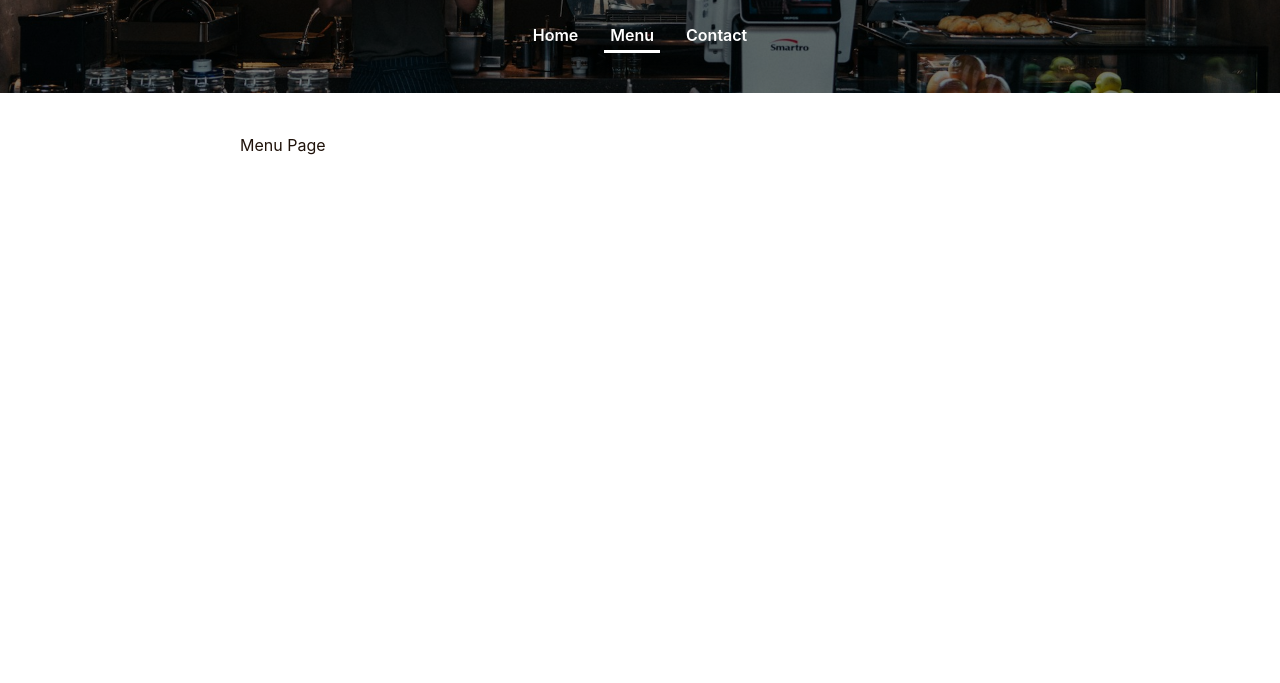
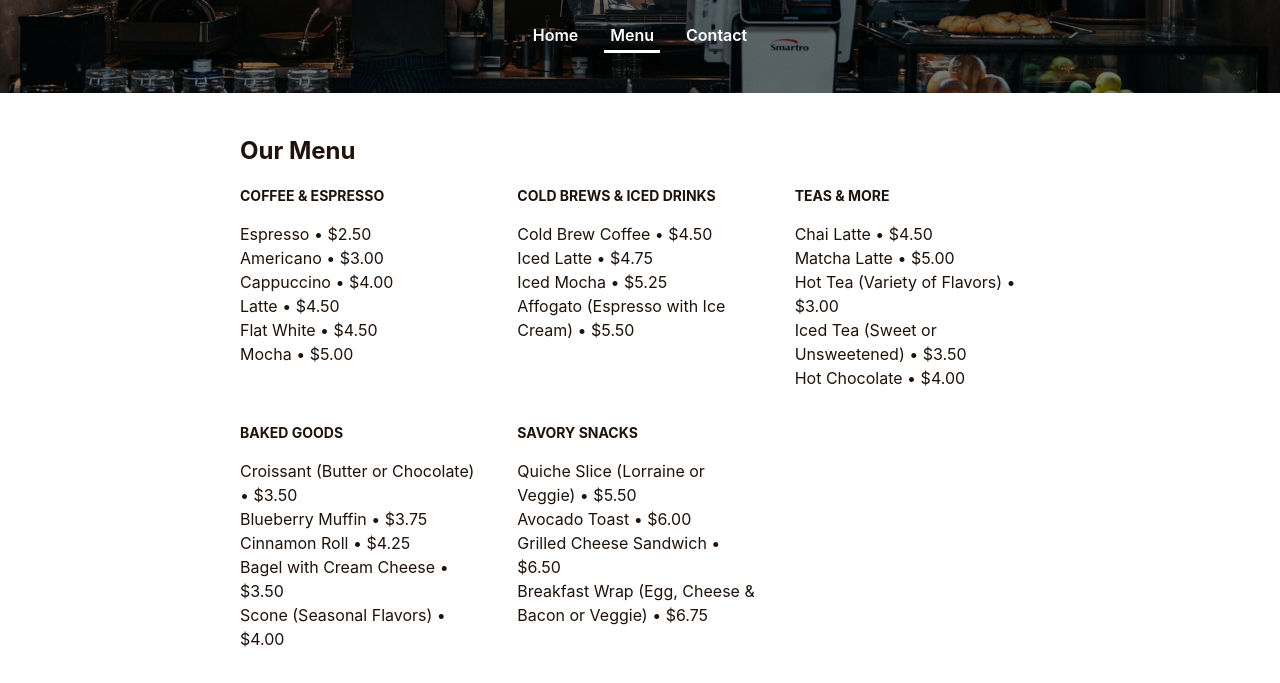
Before and after one commit to jsklcodes/restaurant-page-top, a website built with webpack: page src/template.html in a window 1280 px wide. Both pictures are taken after a click on the button "Menu". Shown: the part 107-790 px from the top of the page. Built offline with nearby package versions, Linux system fonts and the light colour scheme.

Commit message:
Create menu content
This commit keeps the changes to create the menu content, as well style
it.

```diff
--- a/src/index.css
+++ b/src/index.css
@@ -104,3 +104,24 @@ img {
   font-size: 1.8rem;
   opacity: 0.9;
 }
+
+/* MARK: Menu */
+.menu__title {
+  margin-bottom: 1.6rem;
+}
+
+.menu__group {
+  display: grid;
+  grid-template-columns: repeat(auto-fit, minmax(24rem, 1fr));
+  gap: 3.2rem;
+}
+
+.menu__subtitle {
+  font-size: 1.4rem;
+  text-transform: uppercase;
+  margin-bottom: 1.6rem;
+}
+
+.menu__list {
+  list-style: none;
+}
--- a/src/pages/Menu.js
+++ b/src/pages/Menu.js
@@ -1,3 +1,80 @@
+export const menuCategories = [
+  {
+    title: 'Coffee & Espresso',
+    items: [
+      'Espresso • $2.50',
+      'Americano • $3.00',
+      'Cappuccino • $4.00',
+      'Latte • $4.50',
+      'Flat White • $4.50',
+      'Mocha • $5.00',
+    ],
+  },
+  {
+    title: 'Cold Brews & Iced Drinks',
+    items: [
+      'Cold Brew Coffee • $4.50',
+      'Iced Latte • $4.75',
+      'Iced Mocha • $5.25',
+      'Affogato (Espresso with Ice Cream) • $5.50',
+    ],
+  },
+  {
+    title: 'Teas & More',
+    items: [
+      'Chai Latte • $4.50',
+      'Matcha Latte • $5.00',
+      'Hot Tea (Variety of Flavors) • $3.00',
+      'Iced Tea (Sweet or Unsweetened) • $3.50',
+      'Hot Chocolate • $4.00',
+    ],
+  },
+  {
+    title: 'Baked Goods',
+    items: [
+      'Croissant (Butter or Chocolate) • $3.50',
+      'Blueberry Muffin • $3.75',
+      'Cinnamon Roll • $4.25',
+      'Bagel with Cream Cheese • $3.50',
+      'Scone (Seasonal Flavors) • $4.00',
+    ],
+  },
+  {
+    title: 'Savory Snacks',
+    items: [
+      'Quiche Slice (Lorraine or Veggie) • $5.50',
+      'Avocado Toast • $6.00',
+      'Grilled Cheese Sandwich • $6.50',
+      'Breakfast Wrap (Egg, Cheese & Bacon or Veggie) • $6.75',
+    ],
+  },
+];
+
 export const getMenuPage = () => {
-  return 'Menu Page';
+  return `
+    <section class="menu">
+      <h2 class="menu__title">Our Menu</h2>
+
+      <div class="menu__group">
+        ${menuCategories
+          .map(
+            category => `
+          <div class="menu__category">
+            <h3 class="menu__subtitle">${category.title}</h3>
+            <ul class="menu__list">
+              ${category.items
+                .map(
+                  item => `
+                <li class="menu__item">${item}</li>
+              `
+                )
+                .join('')}
+            </ul>
+          </div>
+        `
+          )
+          .join('')}
+      </div>
+    </section>
+  `;
 };
```
